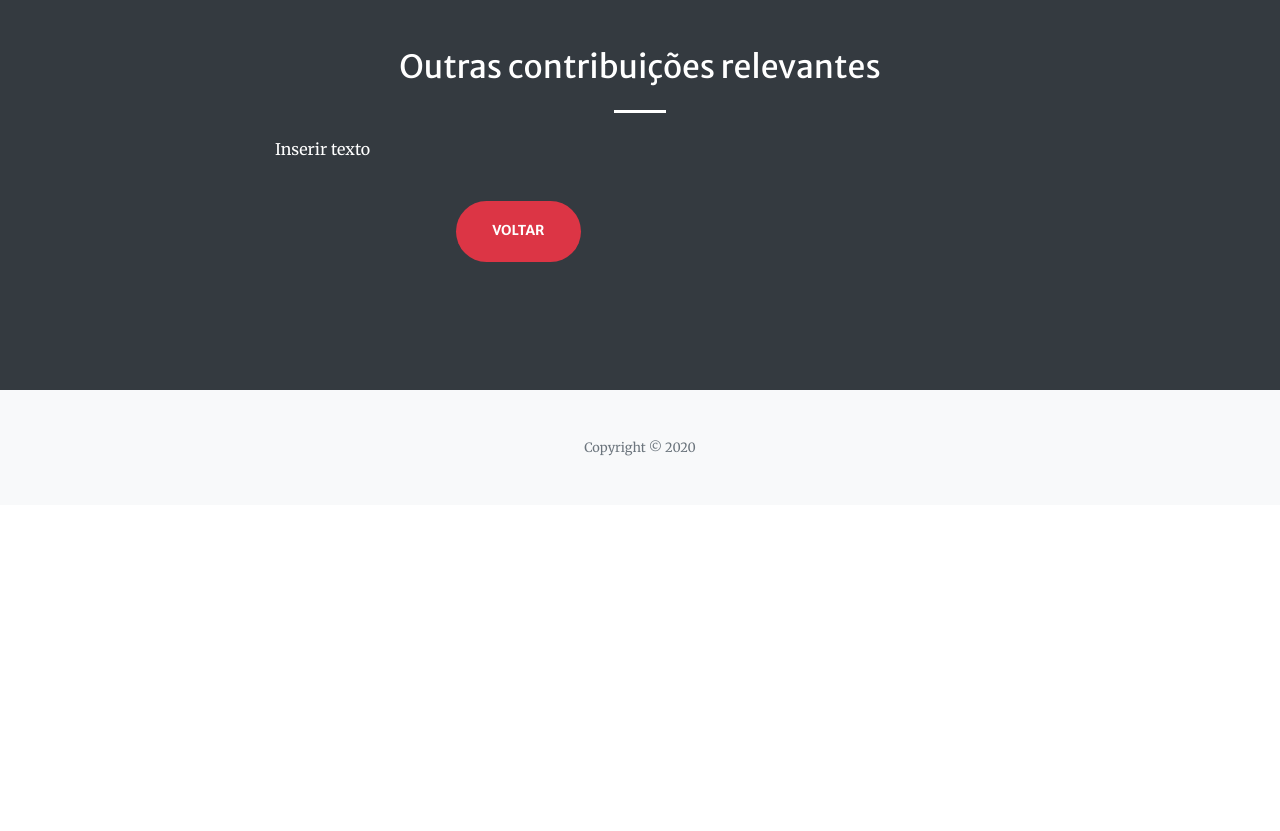
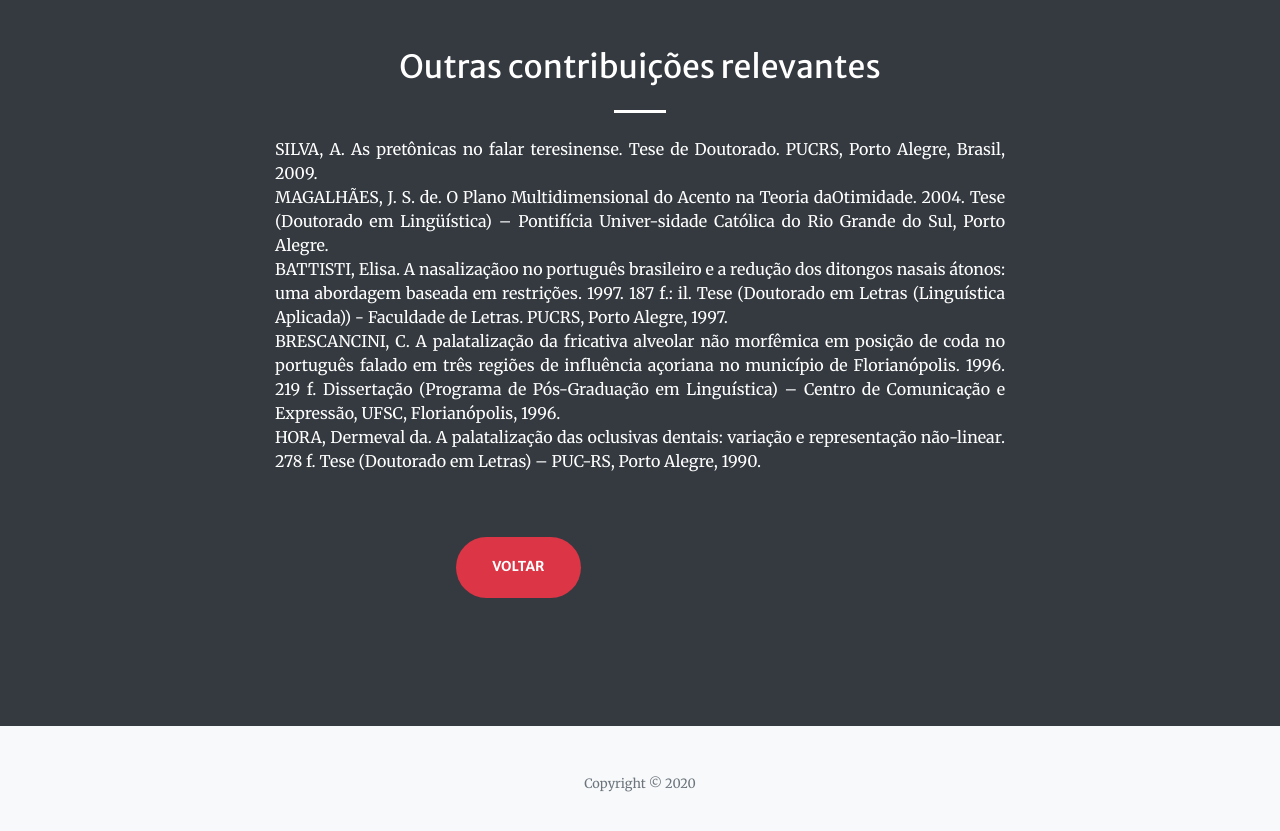
Before and after one commit to projetovalpb/home, a website with bundled scripts: page outrasx.html in a window 1280 px wide. Shown: the part 880-1711 px from the top of the page. Before the commit the page ends 1385 px from the top, so only its background shows below. Built offline with nearby package versions, Linux system fonts and the light colour scheme.

Commit message:
Add files via upload

```diff
--- a/outrasx.html
+++ b/outrasx.html
@@ -53,7 +53,16 @@
           <h2 class="text-white mt-0">Outras contribuições relevantes</h2>
           <hr class="divider light my-4">
            <p class="text-justify">
-             Inserir texto <br> <br>
+             <a class="text-white" href="https://github.com/projetovalpb/home/raw/master/works/trabrelevantes/Tese%20de%20Ailma%20Nascimento%20Silva.pdf">SILVA, A. As pretônicas no falar teresinense. Tese de Doutorado. PUCRS, Porto Alegre, Brasil, 2009. </a><br>
+
+<a class="text-white" href="https://github.com/projetovalpb/home/raw/master/works/trabrelevantes/Tese%20Jos%C3%A9%20Magalh%C3%A3es.pdf">MAGALHÃES, J. S. de. O Plano Multidimensional do Acento na Teoria daOtimidade.  2004.  Tese  (Doutorado  em  Lingüística)  –  Pontifícia  Univer-sidade Católica do Rio Grande do Sul, Porto Alegre.</a><br>
+
+<a class="text-white" href="https://github.com/projetovalpb/home/raw/master/works/trabrelevantes/Tese_Battisti_1997.pdf">BATTISTI, Elisa. A nasalizaçãoo no português brasileiro e a redução dos ditongos nasais átonos: uma abordagem baseada em restrições. 1997. 187 f.: il. Tese (Doutorado em Letras (Linguística Aplicada)) - Faculdade de Letras. PUCRS, Porto Alegre, 1997.</a><br>
+
+<a class="text-white" href="https://github.com/projetovalpb/home/raw/master/works/trabrelevantes/Tese%20de%20Cl%C3%A1udia%20Brescancini.pdf">BRESCANCINI, C. A palatalização da fricativa alveolar não morfêmica em posição de coda no português falado em três regiões de influência açoriana no município de Florianópolis. 1996. 219 f. Dissertação (Programa de Pós-Graduação em Linguística) – Centro de Comunicação e Expressão, UFSC, Florianópolis, 1996. </a><br>
+HORA, Dermeval da. A palatalização das oclusivas dentais: variação e representação não-linear. 278 f. Tese (Doutorado em Letras) – PUC-RS, Porto Alegre, 1990. <br>
+
+ <br> <br>
 </p>
 
 <div class="col-lg-8 align-self-baseline ">
```
